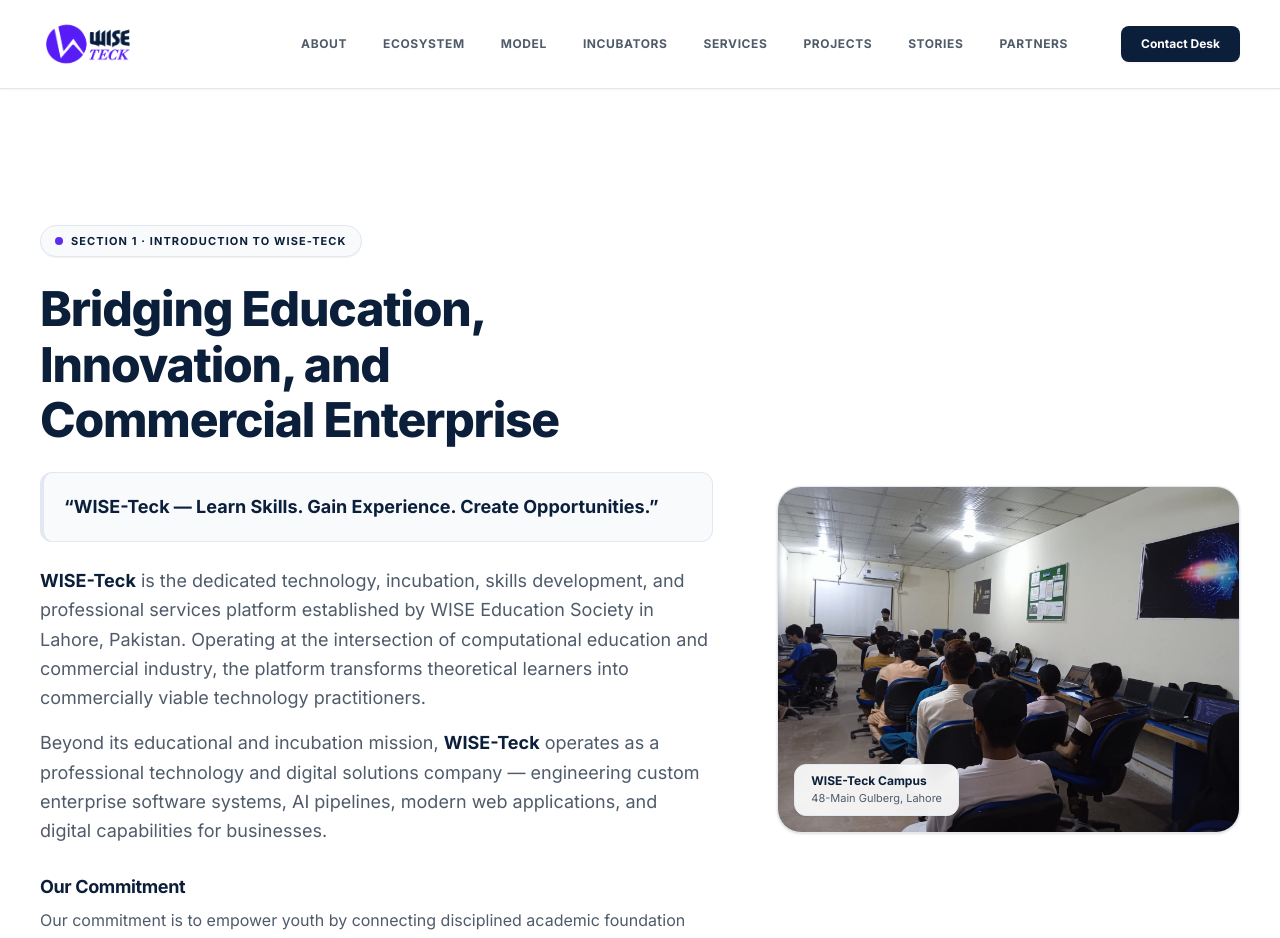
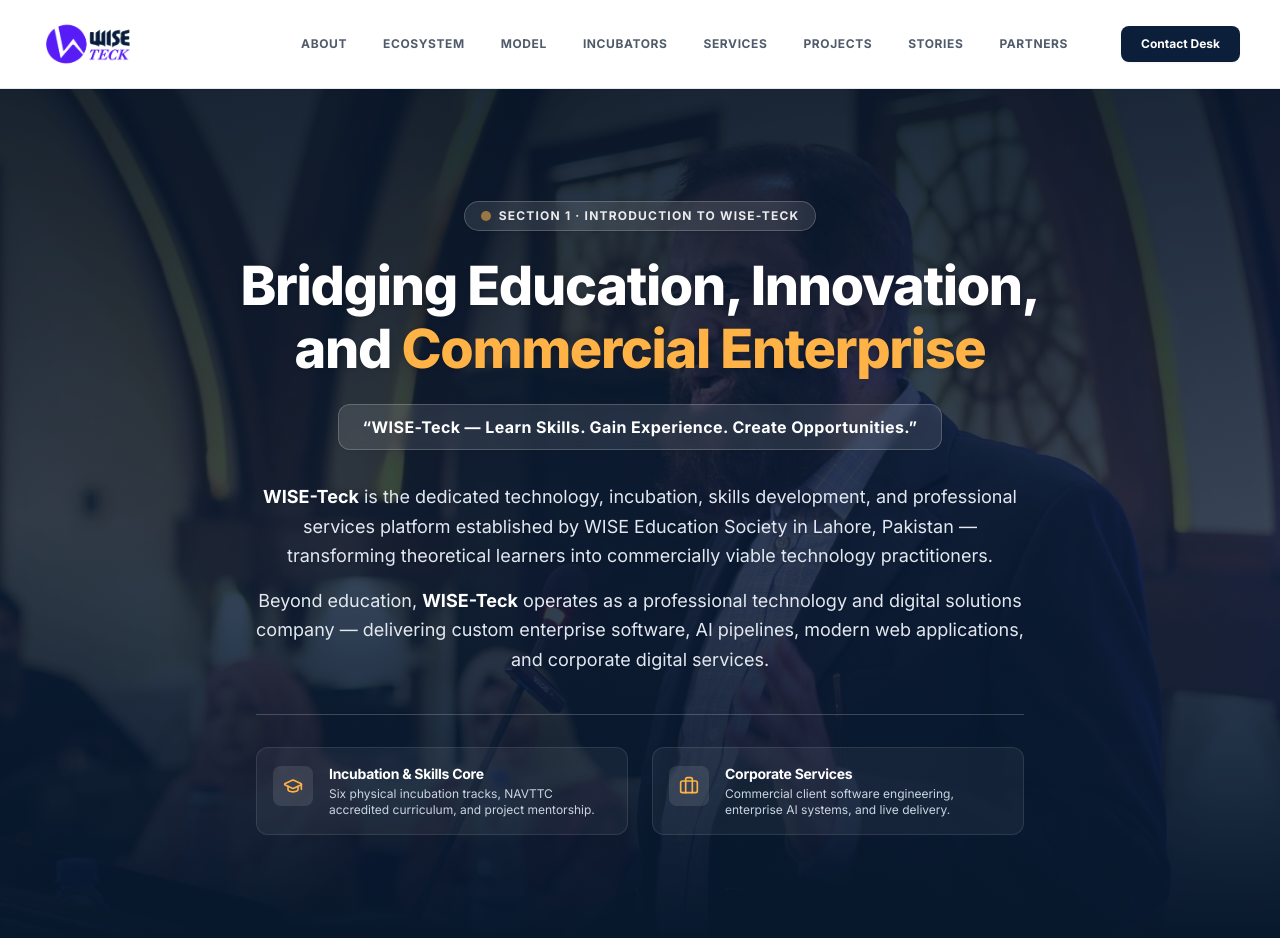
Before and after one commit to HafizAbdulMuizz/wiseteck, a Next.js app: page /about in a window 1280 px wide. Shown: the top 938 px of the page. Built offline with nearby package versions, Linux system fonts and the light colour scheme.

Commit message:
feat(about): set sir speech as full hero background with centered layout and 1-2 line headline

```diff
--- a/app/about/page.js
+++ b/app/about/page.js
@@ -8,7 +8,6 @@
   TrendingUp,
   CheckCircle2,
   Users2,
-  ArrowRight,
   ShieldCheck,
   Building2,
   Cpu,
@@ -23,10 +22,10 @@
 };
 
 /*
-  WISE-TECK ABOUT US PAGE (v2 Visual Fix Architecture)
-  ====================================================
+  WISE-TECK ABOUT US PAGE
+  =======================
   LOCKED PAGE STRUCTURE (EXACTLY 6 SECTIONS IN THIS EXACT ORDER):
-  1. Introduction to WISE-Teck
+  1. Introduction to WISE-Teck (Full-Bleed Background with Sir Speech & Centered Content)
   2. Mission
   3. Our Journey
   4. Our Impact
@@ -43,93 +42,81 @@
       <main className="flex-1">
 
         {/* ========================================================================= */}
-        {/* SECTION 1 — INTRODUCTION TO WISE-TECK (Left-Aligned + Supporting Photo)   */}
+        {/* SECTION 1 — INTRODUCTION TO WISE-TECK (Centered Full-Bleed Hero)          */}
         {/* ========================================================================= */}
-        <section id="introduction" className="section-padding bg-white border-b border-[#E2E8F0] relative overflow-hidden">
-          <div className="site-container">
-            <div className="grid grid-cols-1 lg:grid-cols-12 gap-12 lg:gap-16 items-center">
+        <section
+          id="introduction"
+          className="relative min-h-[88vh] flex items-center justify-center overflow-hidden bg-[#071527] text-white py-20 lg:py-28 border-b border-[#E2E8F0]"
+        >
+          {/* Full-Bleed Background Image (Sir Speech) with High Clarity & Overlay */}
+          <div className="absolute inset-0 z-0 overflow-hidden">
+            <Image
+              src="/images/about/sir-speech.jpeg"
+              alt="WISE-Teck Institutional Foundation & Leadership"
+              fill
+              priority
+              className="object-cover object-center opacity-85 scale-100"
+              sizes="100vw"
+            />
+            {/* Cinematic gradient overlay for crisp text readability */}
+            <div className="absolute inset-0 bg-gradient-to-t from-[#071527] via-[#0B1F3A]/65 to-[#071527]/85" />
+            <div className="absolute inset-0 bg-[#0B1F3A]/30 backdrop-blur-[0.5px]" />
+          </div>
 
-              {/* Left Column: Left-Aligned Editorial Text */}
-              <div className="lg:col-span-7 flex flex-col items-start text-left">
+          {/* Centered Content Container */}
+          <div className="site-container relative z-10 w-full flex flex-col items-center text-center my-auto">
+            <div className="max-w-4xl mx-auto flex flex-col items-center">
 
-                {/* Eyebrow */}
-                <div className="inline-flex items-center gap-2 px-3.5 py-1.5 rounded-full border border-[#E2E8F0] bg-[#F8FAFC] mb-6 shadow-2xs">
-                  <span className="w-2 h-2 rounded-full bg-[#5F2DEE] shrink-0" />
-                  <span className="text-[11px] font-bold uppercase tracking-widest text-[#0B1F3A]">
+              {/* Eyebrow Badge */}
+              <div className="inline-flex items-center gap-2 px-4 py-1.5 rounded-full border border-white/20 bg-white/10 backdrop-blur-md mb-6 shadow-sm">
+                <span className="w-2.5 h-2.5 rounded-full bg-[#FFB347] shrink-0 animate-pulse" />
+                <span className="text-xs font-bold uppercase tracking-widest text-white/90">
                   Section 1 · Introduction to WISE-Teck
                 </span>
               </div>
 
-                {/* Main Heading */}
-                <h1 className="text-3xl sm:text-4xl lg:text-[48px] font-extrabold text-[#0B1F3A] leading-[1.16] tracking-tight mb-6 [text-wrap:balance]">
-                  Bridging Education, Innovation, and Commercial Enterprise
+              {/* Main Headline — Strictly 1 to 2 lines */}
+              <h1 className="text-3xl sm:text-5xl lg:text-[54px] font-extrabold text-white leading-[1.16] tracking-tight mb-6 max-w-4xl [text-wrap:balance] drop-shadow-sm">
+                Bridging Education, Innovation, and <span className="text-[#FFB347]">Commercial Enterprise</span>
               </h1>
 
               {/* Integrated Approved Tagline */}
-                <div className="w-full p-5 rounded-xl bg-[#F8FAFC] border-l-4 border-[#5F2DEE] border-y border-r border-[#E2E8F0] mb-6">
-                  <p className="text-base sm:text-lg font-bold text-[#0B1F3A]">
+              <div className="inline-block px-6 py-2.5 rounded-xl bg-white/10 backdrop-blur-xs border border-white/20 mb-8 shadow-xs">
+                <p className="text-sm sm:text-base font-bold text-white tracking-wide">
                   &ldquo;WISE-Teck — Learn Skills. Gain Experience. Create Opportunities.&rdquo;
                 </p>
               </div>
 
-                {/* Dual Identity Editorial Passages */}
-                <div className="space-y-4 text-base sm:text-lg text-[#4F5B6A] leading-relaxed [text-wrap:pretty]">
+              {/* Dual Identity & Commitment Passages */}
+              <div className="space-y-4 text-base sm:text-lg text-slate-200 leading-relaxed max-w-3xl mx-auto [text-wrap:pretty] drop-shadow-xs mb-10">
                 <p>
-                    <span className="whitespace-nowrap font-bold text-[#0B1F3A]">WISE-Teck</span> is the dedicated technology, incubation, skills development, and professional services platform established by WISE Education Society in Lahore, Pakistan. Operating at the intersection of computational education and commercial industry, the platform transforms theoretical learners into commercially viable technology practitioners.
+                  <span className="whitespace-nowrap font-bold text-white">WISE-Teck</span> is the dedicated technology, incubation, skills development, and professional services platform established by WISE Education Society in Lahore, Pakistan — transforming theoretical learners into commercially viable technology practitioners.
                 </p>
 
                 <p>
-                    Beyond its educational and incubation mission, <span className="whitespace-nowrap font-bold text-[#0B1F3A]">WISE-Teck</span> operates as a professional technology and digital solutions company — engineering custom enterprise software systems, AI pipelines, modern web applications, and digital capabilities for businesses.
+                  Beyond education, <span className="whitespace-nowrap font-bold text-white">WISE-Teck</span> operates as a professional technology and digital solutions company — delivering custom enterprise software, AI pipelines, modern web applications, and corporate digital services.
                 </p>
+              </div>
 
-                  {/* Our Commitment Passage */}
-                  <div className="pt-3">
-                    <h2 className="text-lg font-bold text-[#0B1F3A] mb-1.5">Our Commitment</h2>
-                    <p className="text-base text-[#4F5B6A] leading-relaxed">
-                      Our commitment is to empower youth by connecting disciplined academic foundation with real client deliverables, verified portfolio creation, and dedicated incubation labs — preparing every learner for sustainable professional earning.
-                    </p>
+              {/* Two Core Anchors */}
+              <div className="pt-8 border-t border-white/20 w-full max-w-3xl grid grid-cols-1 sm:grid-cols-2 gap-6 text-left">
+                <div className="flex items-start gap-4 p-4 rounded-xl bg-white/5 border border-white/10">
+                  <div className="w-10 h-10 rounded-lg bg-white/10 text-[#FFB347] flex items-center justify-center shrink-0 mt-0.5">
+                    <GraduationCap className="w-5 h-5" />
+                  </div>
+                  <div>
+                    <h3 className="text-sm font-bold text-white mb-0.5">Incubation & Skills Core</h3>
+                    <p className="text-xs text-slate-300">Six physical incubation tracks, NAVTTC accredited curriculum, and project mentorship.</p>
                   </div>
                 </div>
 
-                {/* Two Core Anchors */}
-                <div className="grid grid-cols-1 sm:grid-cols-2 gap-4 mt-8 pt-6 border-t border-[#E2E8F0] w-full">
-                  <div className="flex items-start gap-3">
-                    <div className="w-8 h-8 rounded-lg bg-[#5F2DEE]/10 text-[#5F2DEE] flex items-center justify-center shrink-0 mt-0.5">
-                      <GraduationCap className="w-4 h-4" />
+                <div className="flex items-start gap-4 p-4 rounded-xl bg-white/5 border border-white/10">
+                  <div className="w-10 h-10 rounded-lg bg-white/10 text-[#FFB347] flex items-center justify-center shrink-0 mt-0.5">
+                    <Briefcase className="w-5 h-5" />
                   </div>
                   <div>
-                      <h3 className="text-sm font-bold text-[#0B1F3A]">Incubation & Skills Core</h3>
-                      <p className="text-xs text-[#4F5B6A]">Six physical incubation tracks and NAVTTC accredited training.</p>
-                    </div>
-                  </div>
-
-                  <div className="flex items-start gap-3">
-                    <div className="w-8 h-8 rounded-lg bg-[#0B1F3A]/10 text-[#0B1F3A] flex items-center justify-center shrink-0 mt-0.5">
-                      <Briefcase className="w-4 h-4" />
-                    </div>
-                    <div>
-                      <h3 className="text-sm font-bold text-[#0B1F3A]">Corporate Services</h3>
-                      <p className="text-xs text-[#4F5B6A]">Commercial software delivery and enterprise engineering.</p>
-                    </div>
-                  </div>
-                </div>
-
-              </div>
-
-              {/* Right Column: Large Real Supporting Photo */}
-              <div className="lg:col-span-5">
-                <div className="relative w-full aspect-[4/3] rounded-3xl overflow-hidden border border-[#E2E8F0] shadow-sm bg-[#F1F5F9]">
-                  <Image
-                    src="/images/about/classroom.jpeg"
-                    alt="WISE-Teck practical technology training room and academic environment in Lahore"
-                    fill
-                    className="object-cover"
-                    sizes="(max-width: 1024px) 100vw, 40vw"
-                    priority
-                  />
-                  <div className="absolute bottom-4 left-4 bg-white/90 backdrop-blur-sm border border-[#E2E8F0] rounded-xl px-4 py-2 shadow-xs max-w-[260px]">
-                    <p className="text-xs font-bold text-[#0B1F3A]">WISE-Teck Campus</p>
-                    <p className="text-[11px] text-[#4F5B6A]">48-Main Gulberg, Lahore</p>
+                    <h3 className="text-sm font-bold text-white mb-0.5">Corporate Services</h3>
+                    <p className="text-xs text-slate-300">Commercial client software engineering, enterprise AI systems, and live delivery.</p>
                   </div>
                 </div>
               </div>
```
Also changed, not shown: public/images/about/sir-speech.jpeg (added). Lines whose indentation alone changed are shown as unchanged.
